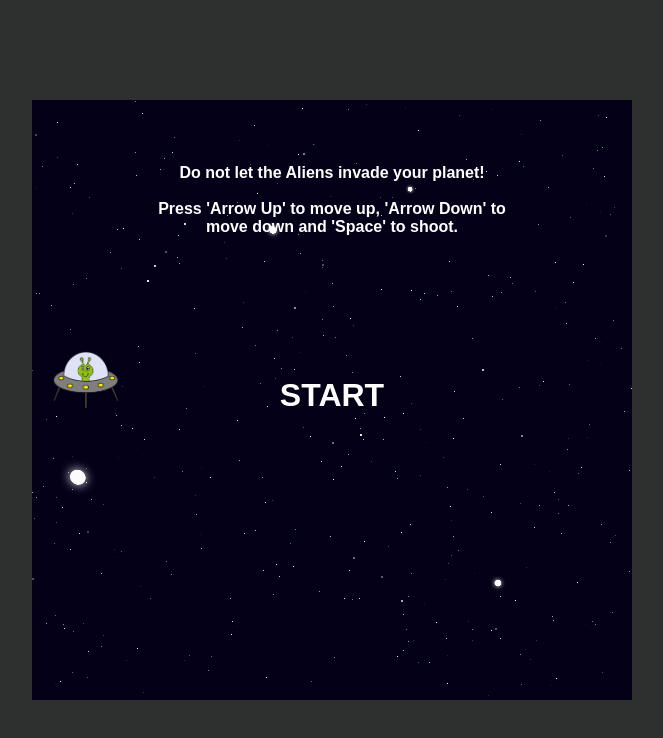
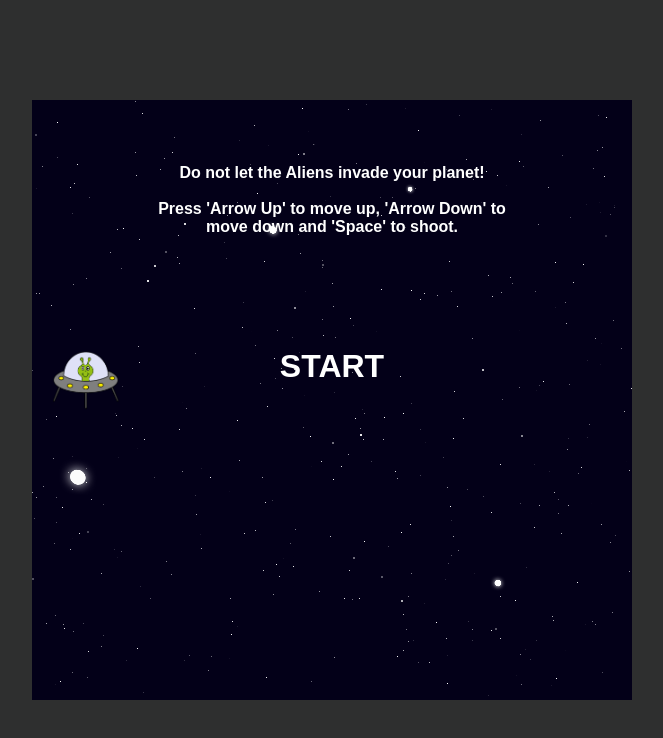
Before and after one commit to hcesarv/space-shooter, a plain HTML site: page public/index.html in a window 1280 px wide. Shown: the whole page, without its empty margins (308-971 px from the left). Drawn offline with Linux system fonts and the light colour scheme.

Commit message:
added firebase hosting and game instructions; improve styles

```diff
--- a/public/style.css
+++ b/public/style.css
@@ -29,10 +29,13 @@ body {
 .start-button {
   position: relative;
   color: white;
-  top: 7.5rem;
+  top: 7rem;
   text-align: center;
   cursor: pointer;
   text-transform: uppercase;
+}
+.start-button h1 {
+  margin: 0
 }
 
 .player-shooter {
```
